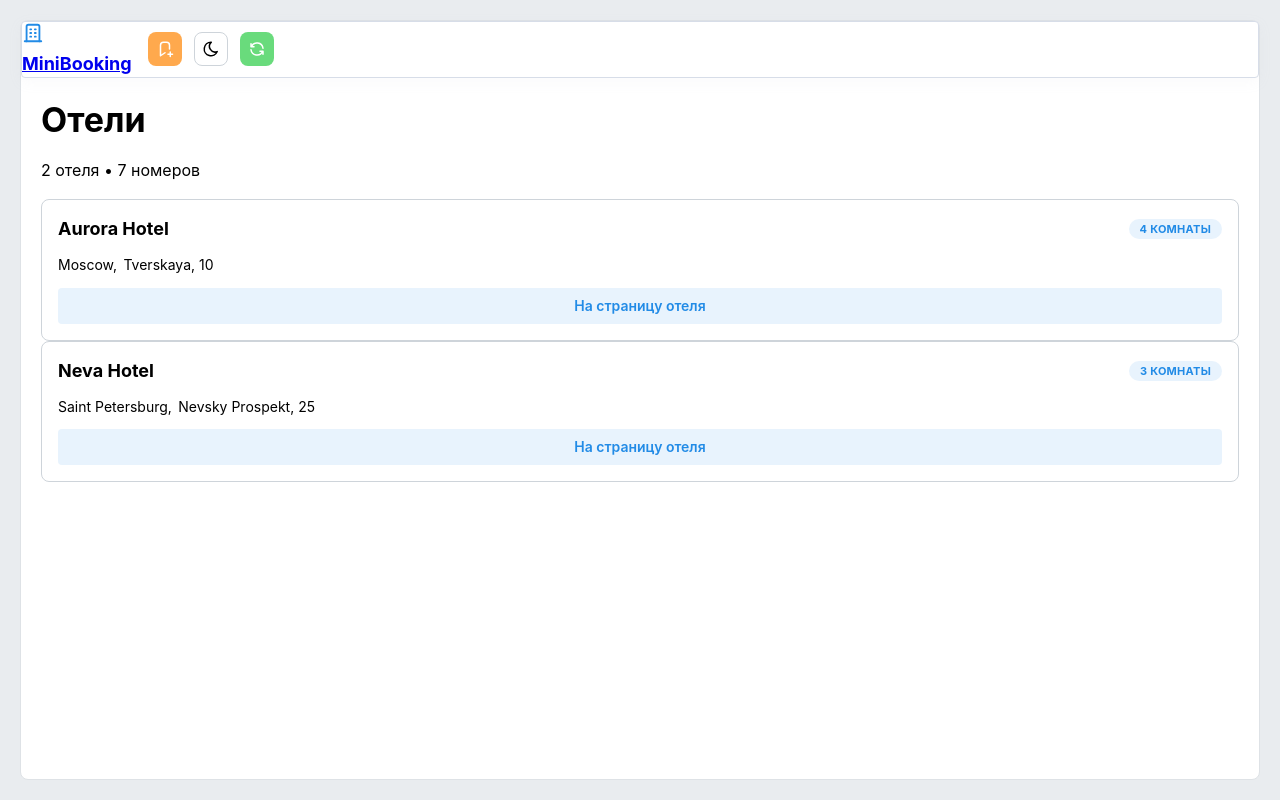
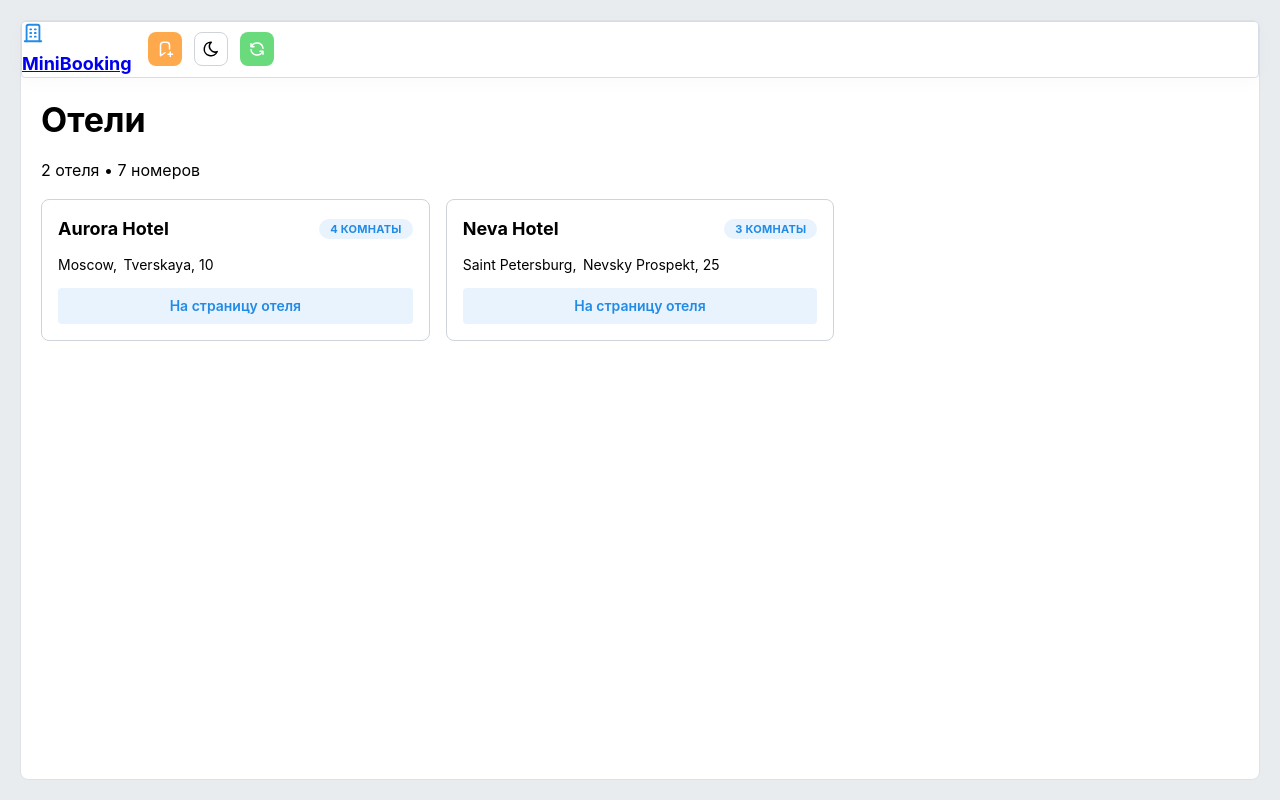
Before and after one commit to ivatra/mini_booking, a React (Vite) app in the folder apps/web/: page / in a window 1280 px wide. Built offline with nearby package versions, Linux system fonts and the light colour scheme.

Commit message:
style, fix (web); add multi items in one line

```diff
--- a/apps/web/src/shared/ui/grid-list.tsx
+++ b/apps/web/src/shared/ui/grid-list.tsx
@@ -1,4 +1,4 @@
-import { Box, Paper } from "@shared/ui-kit";
+import { Box } from "@shared/ui-kit";
 
 import s from "./grid-list.module.css";
 
@@ -8,10 +8,10 @@ interface IProps {
 
 export const GridList = ({ children }: IProps) => (
   <Box className={s.scrollWrapper}>
-    <Paper
+    <Box
       className={s.grid}
       component="section">
       {children}
-    </Paper>
+    </Box>
   </Box>
 );
```
